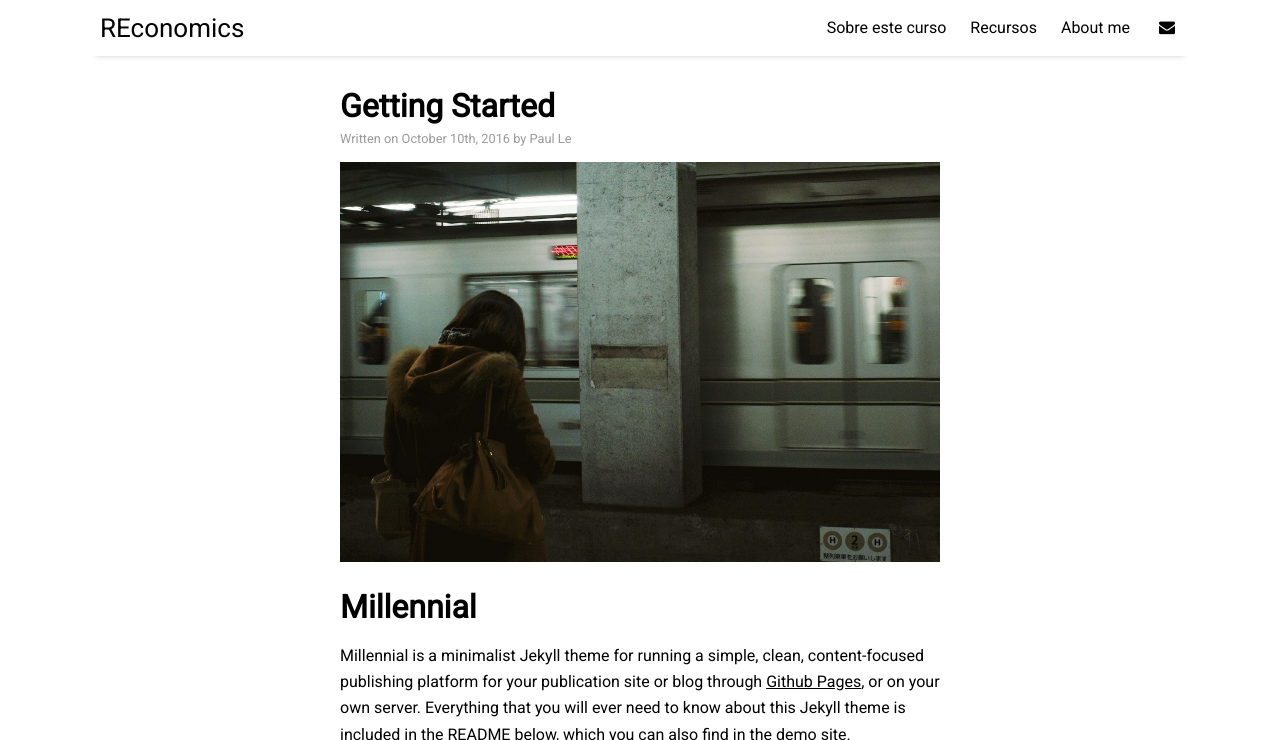
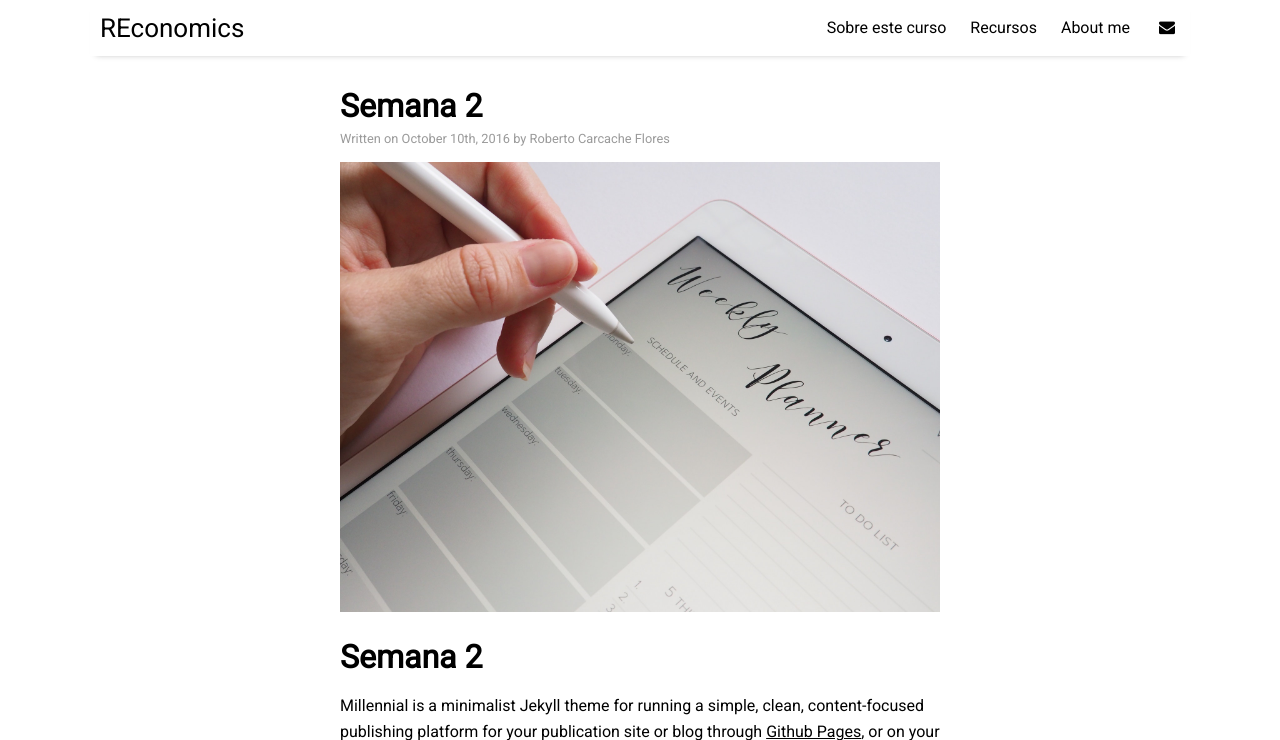
Before and after one commit to JP-Thoma/REconomics, a Jekyll site: the page built from _posts/2016-10-10-getting-started.md, in a window 1280 px wide and 900 px high, cut to the strip 0-740 px from the top of the window. Built offline with Jekyll 4.4.1, drawn with Linux system fonts in a browser that asks for light colours; nearby versions of some CDN libraries.

Commit message:
Update 2016-10-10-getting-started.md

```diff
--- a/_posts/2016-10-10-getting-started.md
+++ b/_posts/2016-10-10-getting-started.md
@@ -1,13 +1,13 @@
 ---
 layout: post
-title: "Getting Started"
-author: "Paul Le"
+title: "Semana 2"
+author: "Roberto Carcache Flores"
 categories: documentation
 tags: [documentation,sample]
-image: city-2.jpg
+image: week.jpg
 ---
 
-# Millennial
+# Semana 2
 
 Millennial is a minimalist Jekyll theme for running a simple, clean, content-focused publishing platform for your publication site or blog through [Github Pages](https://pages.github.com/), or on your own server. Everything that you will ever need to know about this Jekyll theme is included in the README below, which you can also find in [the demo site](https://lenpaul.github.io/Millennial/).
 
```
